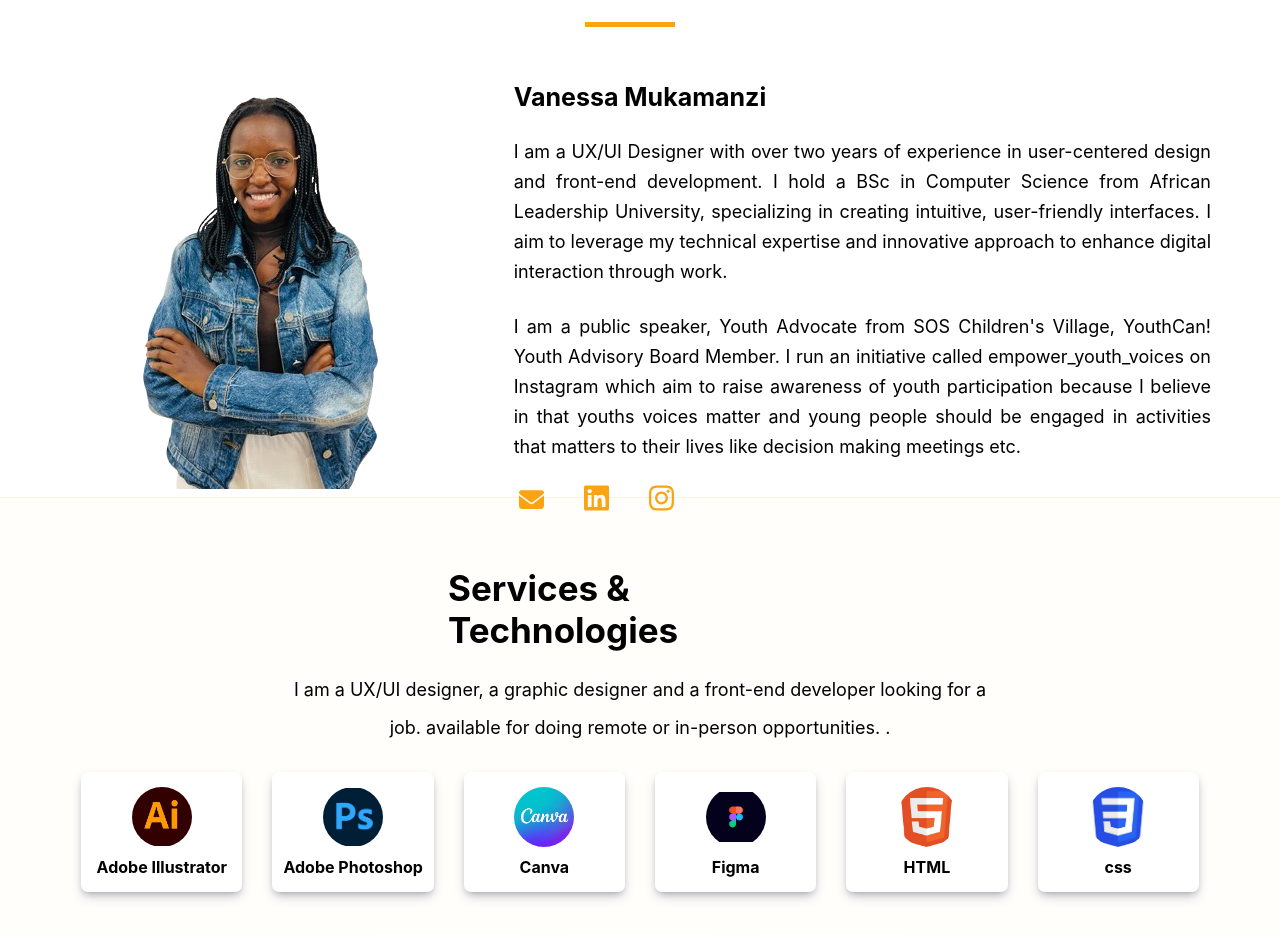
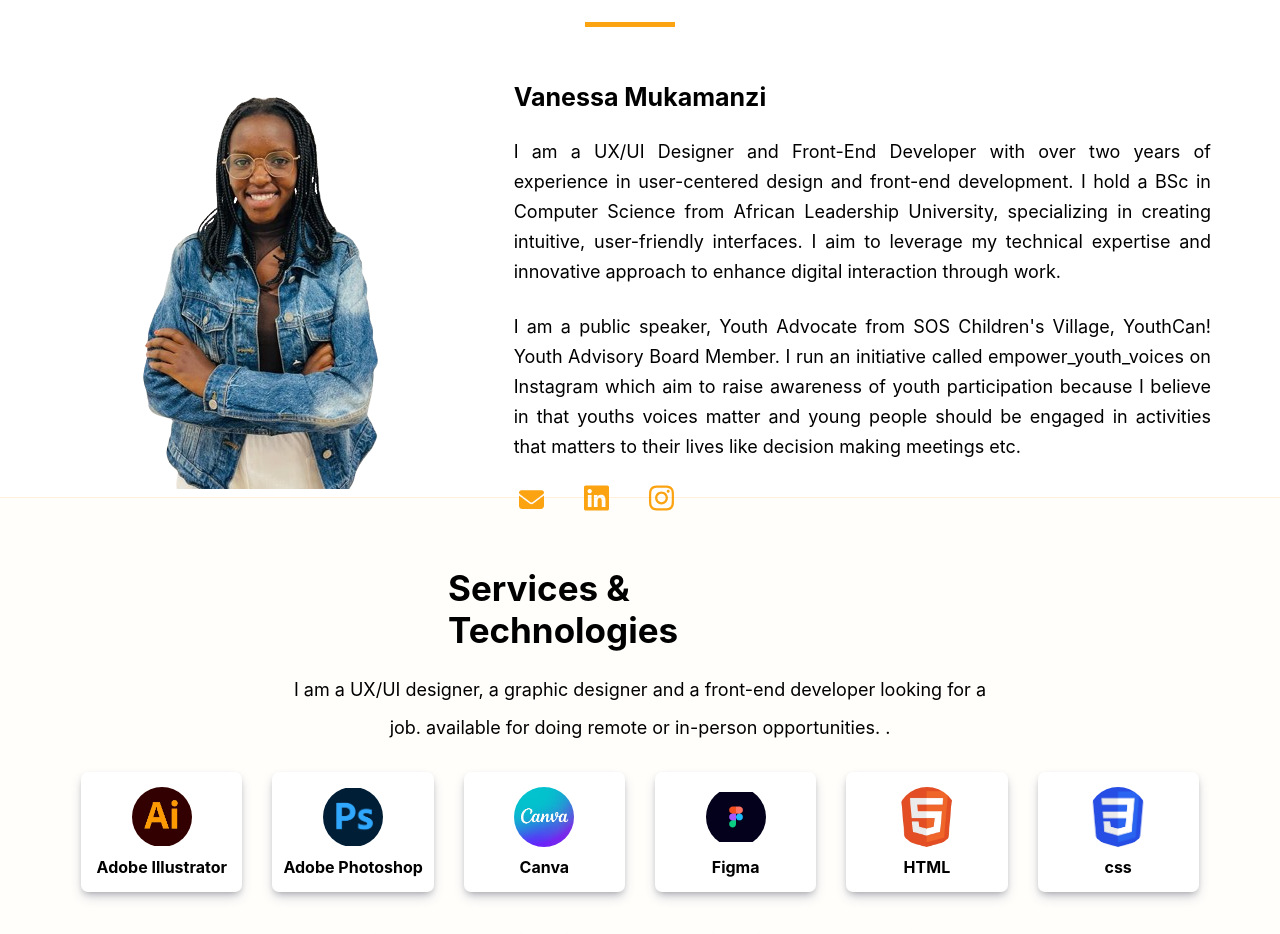
Before and after one commit to m-vanessa12/My-Portfolio, a React (Create React App) app: page / in a window 1280 px wide. Shown: the part 840-1774 px from the top of the page. Built offline with nearby package versions, Linux system fonts and the light colour scheme.

Commit message:
Changed my CV and modified about me

```diff
--- a/src/about-me/AboutMe.js
+++ b/src/about-me/AboutMe.js
@@ -1,10 +1,9 @@
+import { faEnvelope } from '@fortawesome/free-solid-svg-icons';
+import { FontAwesomeIcon } from '@fortawesome/react-fontawesome';
+import profile from '../img/profile png.png';
 import './about.css';
-import profile from '../img/profile png.png';
-import { FontAwesomeIcon } from '@fortawesome/react-fontawesome';
-import { faEnvelope} from '@fortawesome/free-solid-svg-icons';
 // import { faLinkedin } from '@fortawesome/free-solid-svg-icons';
-import { faLinkedin } from '@fortawesome/free-brands-svg-icons';
-import { faInstagram} from '@fortawesome/free-brands-svg-icons';
+import { faInstagram, faLinkedin } from '@fortawesome/free-brands-svg-icons';
 
 const AboutMe = () => {
     return (
@@ -22,7 +21,7 @@ const AboutMe = () => {
                 <div className="about-me-content">
                     <div className="my-names">Vanessa Mukamanzi</div>
                     <div className="about-descriptiom">
-                        <div className='part1'>I am a UX/UI Designer with over two years of experience in user-centered design and front-end development.
+                        <div className='part1'>I am a UX/UI Designer and Front-End Developer with over two years of experience in user-centered design and front-end development.
                             I hold a BSc in Computer Science from African Leadership University, specializing in
                             creating intuitive, user-friendly interfaces. I aim to leverage my technical expertise and innovative approach to enhance digital interaction through work.</div>
 
--- a/src/experience/Experience.js
+++ b/src/experience/Experience.js
@@ -10,7 +10,7 @@ const Experience = () => {
 
 
                 <div className="exp-btn">
-                    <a href="https://docs.google.com/document/d/1CIMmGM7Ah4hskYzartG_RVA6hKsAMVIPc-DnW0ITLeg/edit?usp=drive_link" target='_blanket'>
+                    <a href="https://drive.google.com/file/d/18xGwwQXo5kFdAQi6VYv80L_J1W70H90V/view?usp=sharing" target='_blanket'>
                     <button>Check More Projects
                     </button></a></div>
              </div>
--- a/src/hero-section/heroSection.js
+++ b/src/hero-section/heroSection.js
@@ -1,8 +1,8 @@
+import { faArrowRight } from '@fortawesome/free-solid-svg-icons';
+import { FontAwesomeIcon } from '@fortawesome/react-fontawesome';
 import { HashLink as Link } from 'react-router-hash-link';
+import profile from '../img/profile png.png';
 import './hero.css';
-import profile from '../img/profile png.png';
-import { FontAwesomeIcon } from '@fortawesome/react-fontawesome';
-import { faArrowRight} from '@fortawesome/free-solid-svg-icons';
 
 const HeroSection = () => {
     return (
@@ -16,7 +16,7 @@ const HeroSection = () => {
 
                 <div className="more">
 
-                    <a href="https://drive.google.com/file/d/1lZp29Vr7fQp3iKR8GTKc2MMXLJfdYmy1/view?usp=sharing" target="_blank">
+                    <a href="https://drive.google.com/file/d/18xGwwQXo5kFdAQi6VYv80L_J1W70H90V/view?usp=sharing" target="_blank">
                        <div className="my-resume">Resume</div>
                     </a>
 
```
